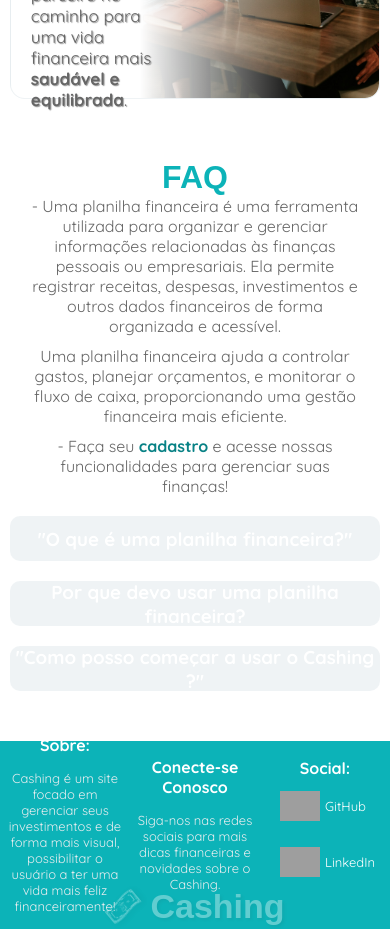
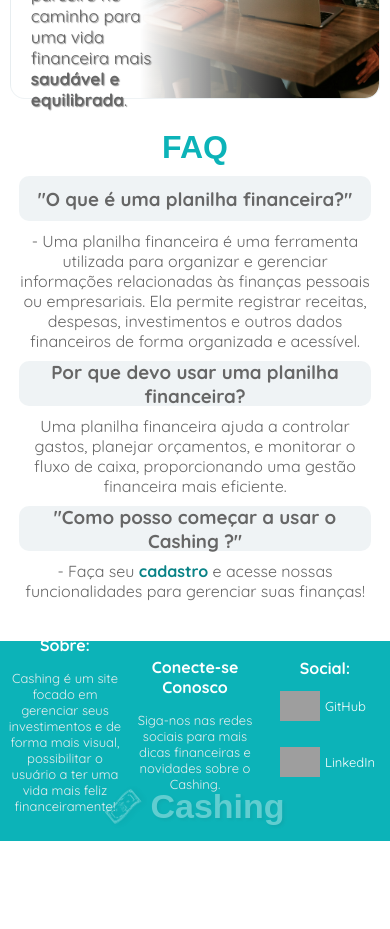
Before and after one commit to mkorrea/cashing, a React (Create React App) app: page / in a window 390 px wide. Shown: the part 1380-2309 px from the top of the page. After the commit the page ends 2221 px from the top, so only its background shows below. Built offline with nearby package versions, Linux system fonts and the light colour scheme; no server answers; grey boxes are pictures that could not be loaded; a web font is replaced by a local one.

Commit message:
correct faq size

```diff
--- a/src/components/Header/header.css
+++ b/src/components/Header/header.css
@@ -316,7 +316,7 @@
    .menu-lateral .opcoes {
       flex-direction: column;
    }
-   .menu-lateral .configs h2, h3 {
+   .menu-lateral .configs h2, .configs h3 {
       order: 1;
       color: #fff;
    }
--- a/src/pages/Inicio/index.js
+++ b/src/pages/Inicio/index.js
@@ -48,14 +48,20 @@
             <section className="faq">
                <h1>FAQ</h1>
 
+               <div>
                   <h3>"O que é uma planilha financeira?"</h3>
                   <p> - Uma planilha financeira é uma ferramenta utilizada para organizar e gerenciar informações relacionadas às finanças pessoais ou empresariais. Ela permite registrar receitas, despesas, investimentos e outros dados financeiros de forma organizada e acessível.</p>
+               </div>
 
+               <div>
                   <h3>Por que devo usar uma planilha financeira?</h3>
                   <p>Uma planilha financeira ajuda a controlar gastos, planejar orçamentos, e monitorar o fluxo de caixa, proporcionando uma gestão financeira mais eficiente.</p>
+               </div>
 
+               <div>
                   <h3> "Como posso começar a usar o Cashing ?" </h3>
                   <p> - Faça seu <Link to='/cadastro'> cadastro</Link> e acesse nossas funcionalidades para gerenciar suas finanças! </p>
+               </div>
             </section>
             </PerfectScrollbar>
          </main>
--- a/src/pages/Inicio/inicio.css
+++ b/src/pages/Inicio/inicio.css
@@ -250,6 +250,12 @@
    margin-top: 30px;
    margin-bottom: 40px;
 }
+.faq div {
+   width: 100%;
+   display: flex;
+   align-items: center;
+   flex-direction: column;
+}
 .faq h3 {
    max-width: 95%;
    width: 1200px;
@@ -263,7 +269,7 @@
    background-color: var(--background-secondary-color);
 }
 .faq p {
-   width: 1200px;
+   max-width: 1200px;
    margin-bottom: 10px;
    text-align: center;
 }
@@ -308,6 +314,16 @@
    }
 
 
+
+   section.faq {
+      max-width: 95%;
+      margin: auto;
+      margin-bottom: 40px;
+   }
+   section.faq p {
+      max-width: 95%;
+      margin: auto;
+   }
 }
 
 
@@ -347,9 +363,9 @@
       width: 95%;
   }
    .feature-button {
-         width: 100%;
-         height: 95%;
-         transition: width .5s ease, background var(--time-transition);
+      width: 100%;
+      height: 95%;
+      transition: width .5s ease, background var(--time-transition);
    }
    .feature-button:hover {
       width: 101%;
@@ -394,10 +410,12 @@
 
 
    section.faq {
-      max-width: 768px;
+      max-width: 95%;
+      margin: auto;
+      margin-bottom: 40px;
    }
-
-   .faq p {
-      width: 85%;
+   section.faq p {
+      max-width: 95%;
+      margin: auto;
    }
 }
```
Lines whose indentation alone changed are shown as unchanged.
